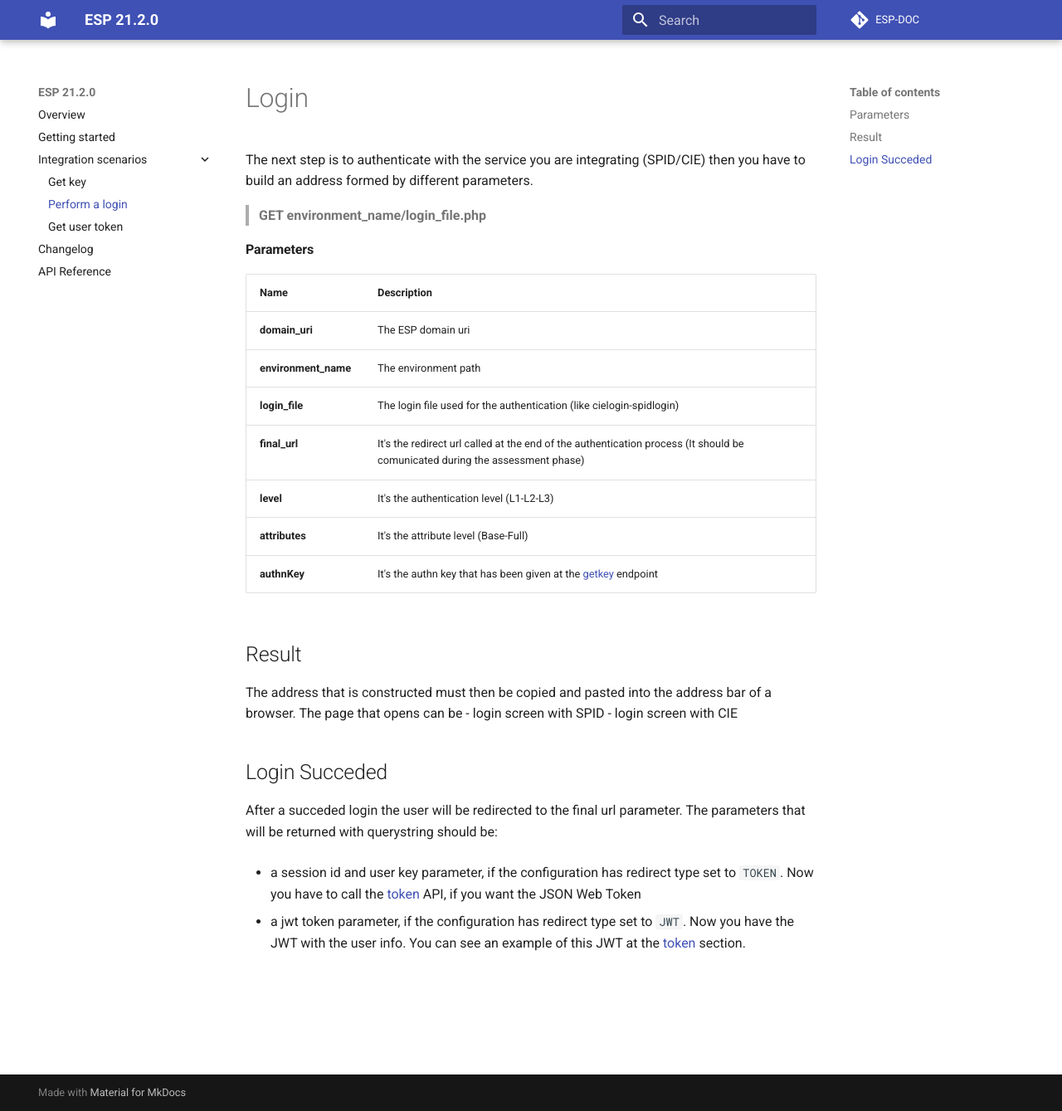
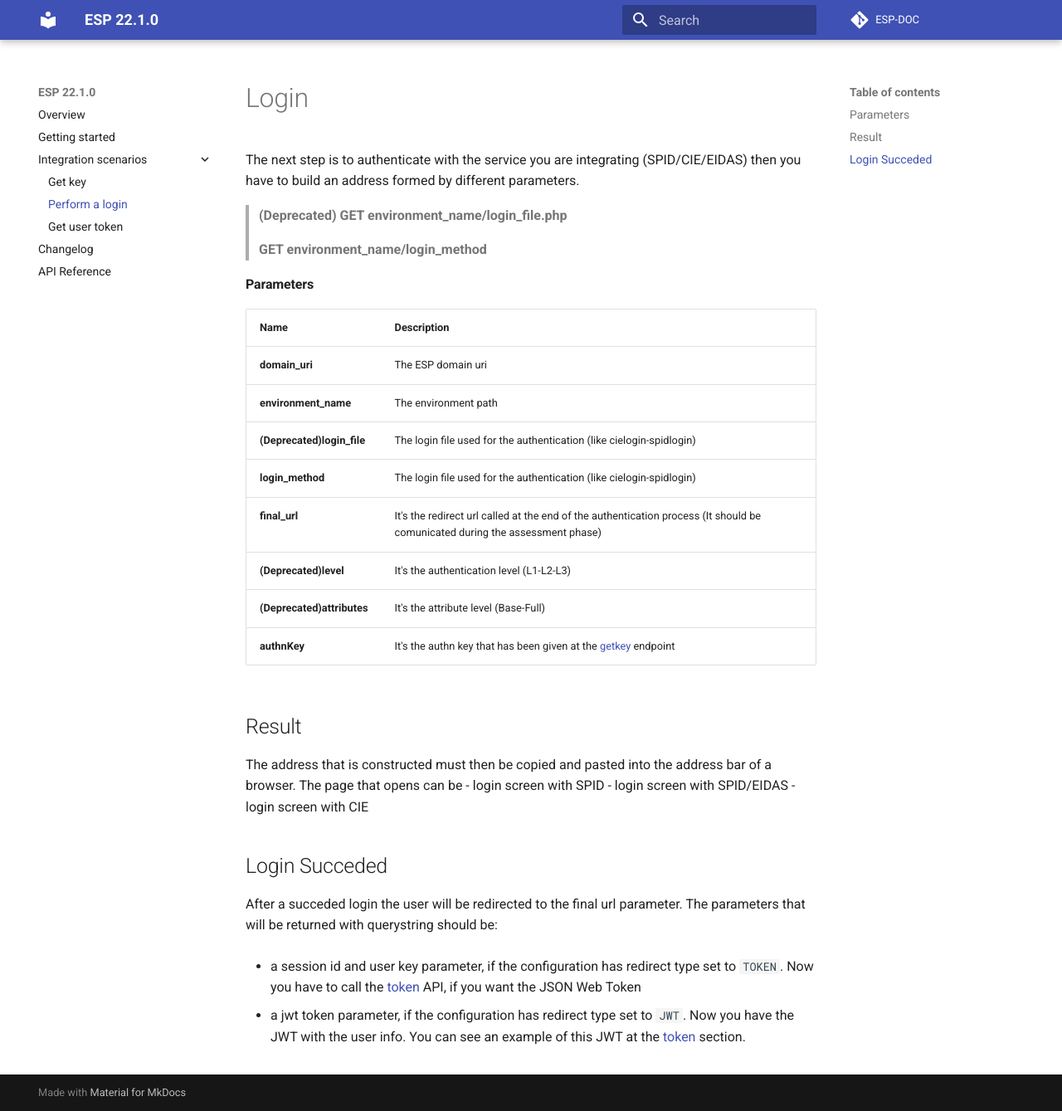
Before and after one commit to namirialgroup/esp-docs, an MkDocs documentation site: the page built from docs/integrations/login.md, in a window 1280 px wide and 1339 px high. Shown: the whole window at 83% size. Built offline with MkDocs 1.6.1 and Material for MkDocs 9.7.7, drawn with Linux system fonts in a browser that asks for light colours; comment, search, counter and statistics services are not loaded.

Commit message:
Added new doc

```diff
--- a/docs/integrations/login.md
+++ b/docs/integrations/login.md
@@ -1,8 +1,11 @@
 # Login
 
-The next step is to authenticate with the service you are integrating (SPID/CIE) then you have to build an address formed by different parameters.
+The next step is to authenticate with the service you are integrating (SPID/CIE/EIDAS) then you have to build an address formed by different parameters.
 
+> **(Deprecated)**
 > **GET environment_name/login_file.php**
+
+> **GET environment_name/login_method**
 
 #### Parameters
 
@@ -10,10 +13,11 @@ Name | Description
 ------------- | -------------
  **domain_uri** | The ESP domain uri
  **environment_name** | The environment path
- **login_file** | The login file used for the authentication (like cielogin-spidlogin)
+ **(Deprecated)login_file** | The login file used for the authentication (like cielogin-spidlogin)
+ **login_method** | The login file used for the authentication (like cielogin-spidlogin)
  **final_url** | It's the redirect url called at the end of the authentication process (It should be comunicated during the assessment phase)
- **level** | It's the authentication level (L1-L2-L3)
- **attributes** | It's the attribute level (Base-Full)
+ **(Deprecated)level** | It's the authentication level (L1-L2-L3)
+ **(Deprecated)attributes** | It's the attribute level (Base-Full)
  **authnKey** | It's the authn key that has been given at the [getkey](./getkey.md) endpoint
 
 
@@ -21,6 +25,7 @@ Name | Description
 
 The address that is constructed must then be copied and pasted into the address bar of a browser. The page that opens can be
 - login screen with SPID
+- login screen with SPID/EIDAS
 - login screen with CIE
 
 ## Login Succeded
--- a/mkdocs.yml
+++ b/mkdocs.yml
@@ -1,4 +1,4 @@
-site_name: ESP 21.2.0
+site_name: ESP 22.1.0
 
 theme:
   name: 'material'
```
Also changed, not shown: docs/changelog.md (+11 -0 lines), docs/configuration.md (+5 -3 lines), docs/index.md (+1 -1 lines), docs/integrations/getkey.md (+5 -1 lines), 1 other file.
